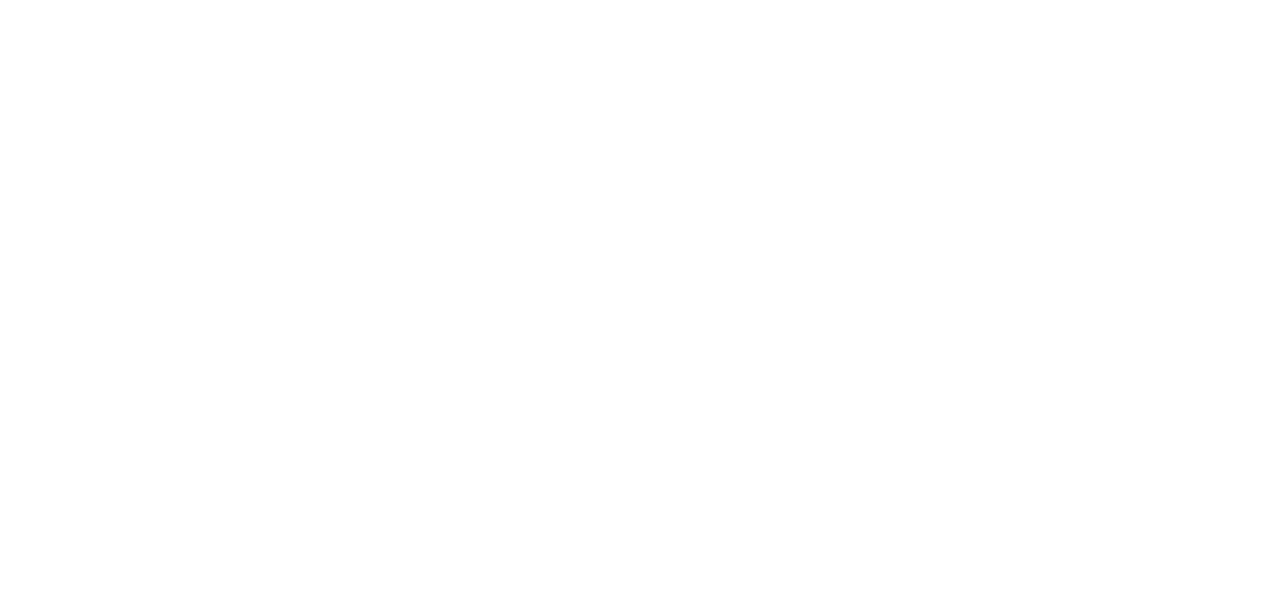
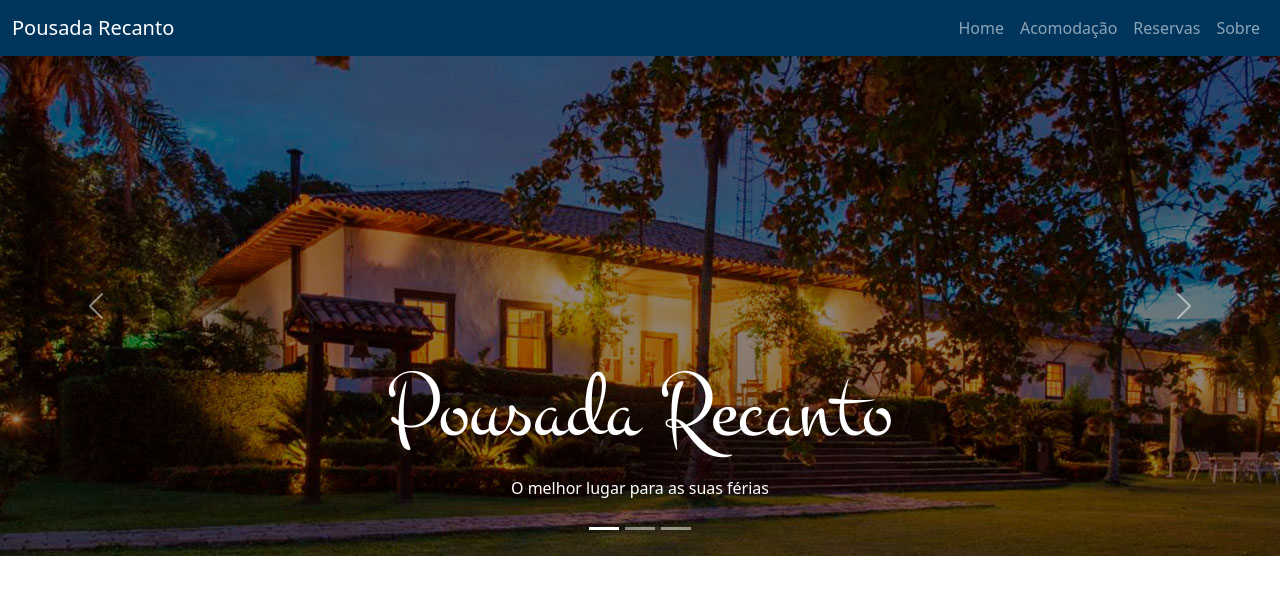
Before and after one commit to imraah/pousada, a plain HTML site: page index.html in a window 1280 px wide. Drawn offline with Linux system fonts and the light colour scheme.

Commit message:
Adição da barra de navegação e carousel

```diff
--- a/css/styles.css
+++ b/css/styles.css
@@ -3,6 +3,7 @@
     src: url("./fonts/Montez-Regular.ttf");
 }
 
-h1{
+.paineltitulo{
     font-family: mont;
+    font-size: 70pt;
 }
--- a/index.html
+++ b/index.html
@@ -9,7 +9,86 @@
 </head>
 <body>
 
-    <header></header>
+    <!-- Início da barra de navegação -->
+
+    <nav class="navbar navbar-expand-lg" style="background-color: #01355c;" data-bs-theme="dark">
+        <div class="container-fluid">
+          <a class="navbar-brand" href="index.html">Pousada Recanto</a>
+          <button class="navbar-toggler" type="button" data-bs-toggle="collapse" data-bs-target="#navbarSupportedContent" aria-controls="navbarSupportedContent" aria-expanded="false" aria-label="Toggle navigation">
+            <span class="navbar-toggler-icon"></span>
+          </button>
+          <div class="collapse navbar-collapse" id="navbarSupportedContent">
+            <ul class="navbar-nav ms-auto mb-2 mb-lg-0">
+              <li class="nav-item">
+                <a class="nav-link" href="#home">Home</a>
+              </li>
+              <li class="nav-item">
+                <a class="nav-link" href="#acomodacao">Acomodação</a>
+              </li>
+
+              <li class="nav-item">
+                <a class="nav-link" href="#reservas">Reservas</a>
+              </li>
+
+              <li class="nav-item">
+                <a class="nav-link" href="#sobre">Sobre</a>
+              </li>
+
+
+
+          </div>
+        </div>
+      </nav>
+
+    <!-- Fim da barra de navegação -->
+
+    <header>
+
+        <!-- Inicio do carousel -->
+
+        <div id="carouselExampleCaptions" class="carousel slide">
+            <div class="carousel-indicators">
+              <button type="button" data-bs-target="#carouselExampleCaptions" data-bs-slide-to="0" class="active" aria-current="true" aria-label="Slide 1"></button>
+              <button type="button" data-bs-target="#carouselExampleCaptions" data-bs-slide-to="1" aria-label="Slide 2"></button>
+              <button type="button" data-bs-target="#carouselExampleCaptions" data-bs-slide-to="2" aria-label="Slide 3"></button>
+            </div>
+            <div class="carousel-inner">
+              <div class="carousel-item active">
+                <img src="image/painel1.jpg" class="d-block w-100" alt="...">
+                <div class="carousel-caption d-none d-md-block">
+                  <h5 class="paineltitulo">Pousada Recanto</h5>
+                  <p>O melhor lugar para as suas férias</p>
+                </div>
+              </div>
+              <div class="carousel-item">
+                <img src="image/painel2.jpg" class="d-block w-100" alt="...">
+                <div class="carousel-caption d-none d-md-block">
+                  <h5 class="paineltitulo">Pousada Recanto</h5>
+                  <p>Encontre o descanso que você precisa</p>
+                </div>
+              </div>
+              <div class="carousel-item">
+                <img src="image/painel3.jpg" class="d-block w-100" alt="...">
+                <div class="carousel-caption d-none d-md-block">
+                  <h5 class="paineltitulo">Pousada Recanto</h5>
+                  <p>Todo o lazer que a sua família precisa</p>
+                </div>
+              </div>
+            </div>
+            <button class="carousel-control-prev" type="button" data-bs-target="#carouselExampleCaptions" data-bs-slide="prev">
+              <span class="carousel-control-prev-icon" aria-hidden="true"></span>
+              <span class="visually-hidden">Previous</span>
+            </button>
+            <button class="carousel-control-next" type="button" data-bs-target="#carouselExampleCaptions" data-bs-slide="next">
+              <span class="carousel-control-next-icon" aria-hidden="true"></span>
+              <span class="visually-hidden">Next</span>
+            </button>
+          </div>
+
+        <!-- fim do carousel -->
+
+
+    </header>
     <main>
         <section id="home"></section>
         <section id="acomdacao"></section>
@@ -18,10 +97,6 @@
     </main>
     <footer></footer>
 
-
-
-
-
     <script src="js/propper.js"></script>
     <script src="js/bootstrap.min.js"></script>
 
```
Also changed, not shown: image/painel1.jpg (added), image/painel2.jpg (added), image/painel3.jpg (added), image/pousada.jpg (added), image/pousada1.jpg (added), image/pousada2.jpg (added).
